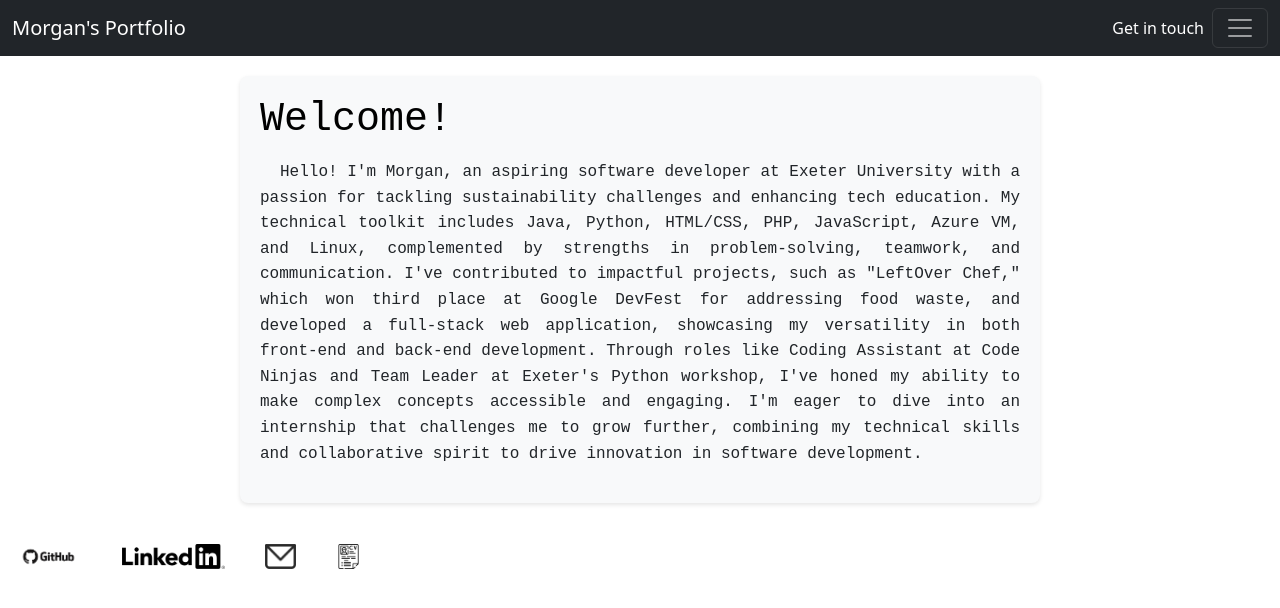
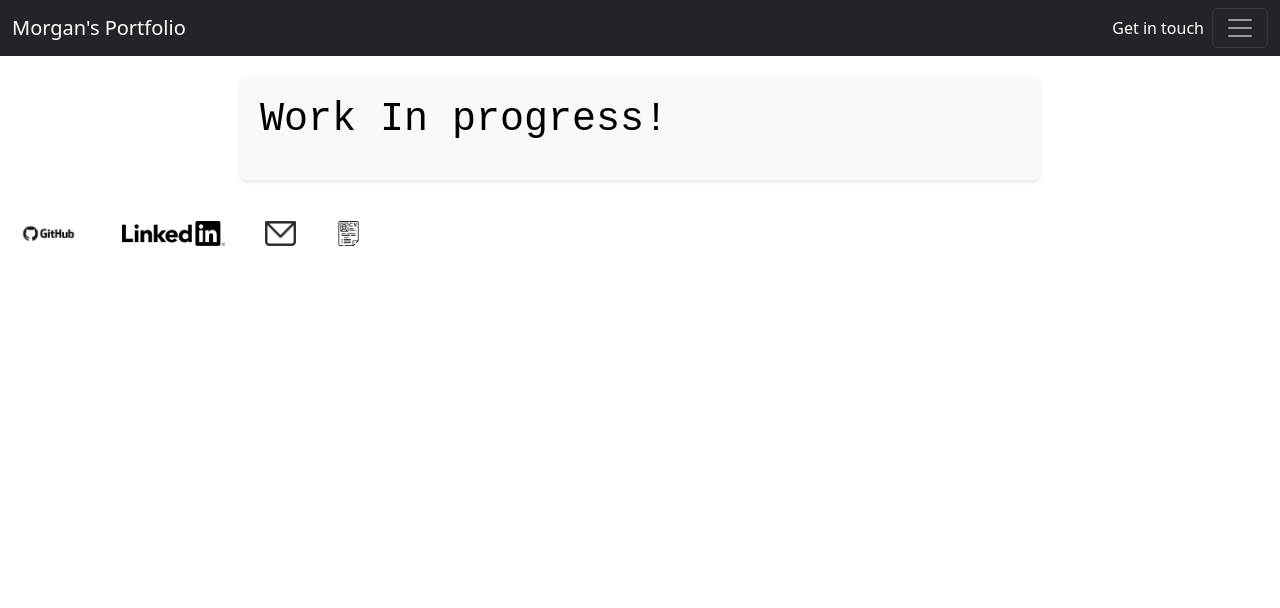
Before and after one commit to Morgan0404/personaldeploy, a React (Vite) app: page / in a window 1280 px wide. Shown: the top 608 px of the page. Built offline with nearby package versions, Linux system fonts and the light colour scheme.

Commit message:
adjustments

```diff
--- a/src/components/Introduction.tsx
+++ b/src/components/Introduction.tsx
@@ -3,22 +3,9 @@ import "./Introduction.css";
 const Introduction = () => {
   return (
     <div className="introduction">
-      <h1>Welcome! </h1>
+      <h1>Work In progress! </h1>
       <p>
-        Hello! I'm Morgan, an aspiring software developer at Exeter University
-        with a passion for tackling sustainability challenges and enhancing tech
-        education. My technical toolkit includes Java, Python, HTML/CSS, PHP,
-        JavaScript, Azure VM, and Linux, complemented by strengths in
-        problem-solving, teamwork, and communication. I've contributed to
-        impactful projects, such as "LeftOver Chef," which won third place at
-        Google DevFest for addressing food waste, and developed a full-stack web
-        application, showcasing my versatility in both front-end and back-end
-        development. Through roles like Coding Assistant at Code Ninjas and Team
-        Leader at Exeter's Python workshop, I've honed my ability to make
-        complex concepts accessible and engaging. I'm eager to dive into an
-        internship that challenges me to grow further, combining my technical
-        skills and collaborative spirit to drive innovation in software
-        development.
+
       </p>
     </div>
   );
```
